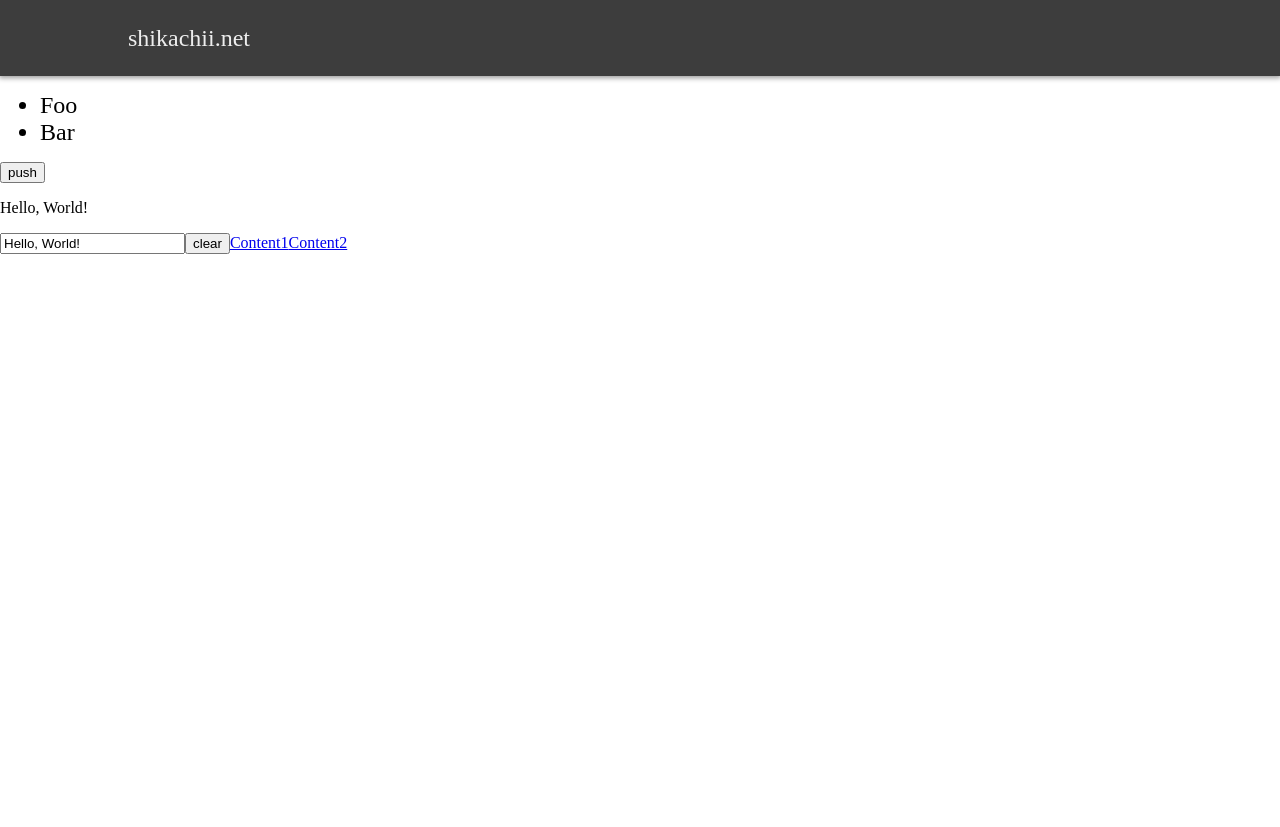
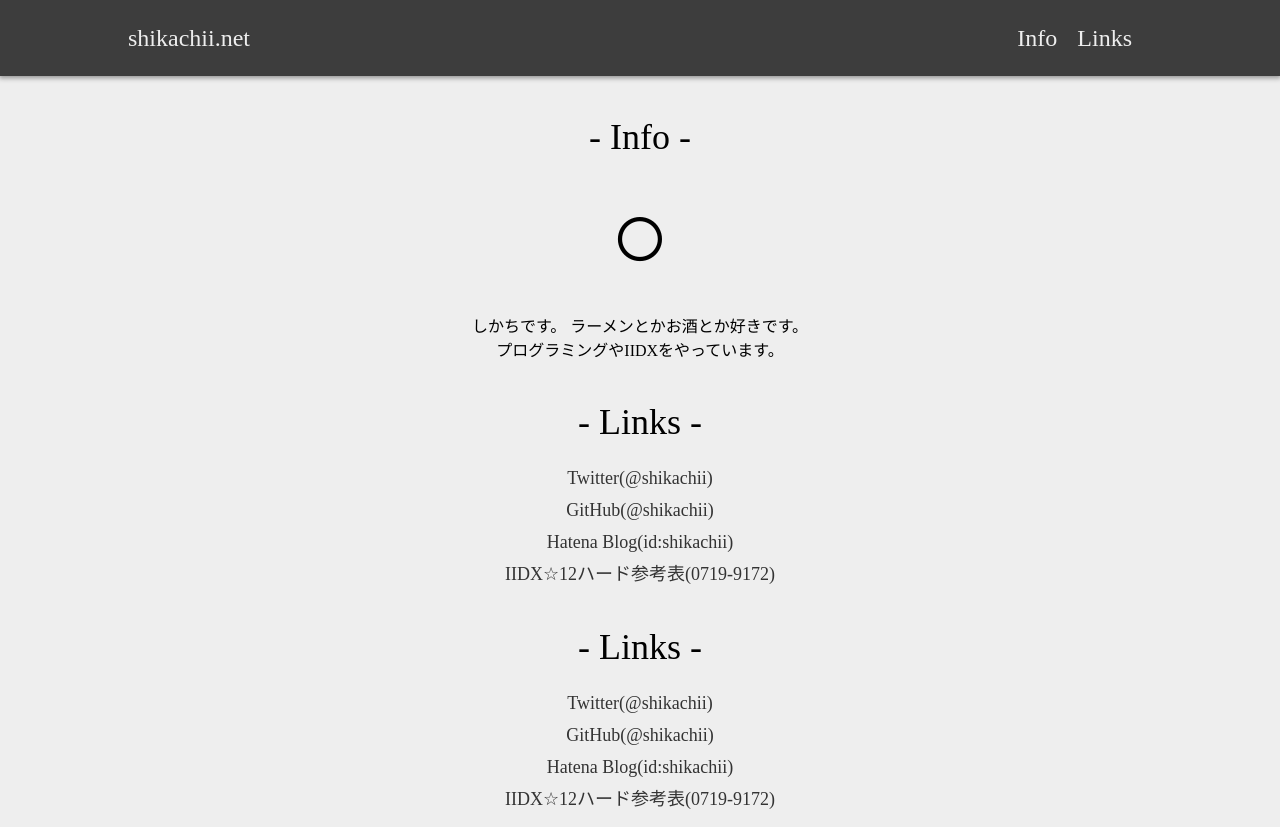
Before and after one commit to shikachii/shikachii.net, a Vue app: page /links in a window 1280 px wide. Before the commit the page ends 800 px from the top, so only its background shows below. Built offline with nearby package versions, Linux system fonts and the light colour scheme.

Commit message:
[add feat] InfoコンポーネントとLinksコンポーネントを追加

```diff
--- a/src/App.vue
+++ b/src/App.vue
@@ -1,8 +1,9 @@
 <template>
   <div id="app">
 		<myheader></myheader>
+		<!--
 		<ul>
-			<li v-for="item in items" :key="item">
+			<li v-for="(item, index) in items" :key="index">
 				{{ item.message }}
 			</li>
 		</ul>
@@ -12,44 +13,48 @@
 		<p v-else>no text</p>
 		<input type="text" v-model="msg">
 		<button @click="clear()">clear</button>
+		-->
 
-		<router-link to="/content1">Content1</router-link>
-		<router-link to="/content2">Content2</router-link>
-		<router-view></router-view>
+		<Info class="view" />
+		<Links class="view" />
+
+		<router-view :message="msg" class="view"></router-view>
   </div>
 </template>
 
 <script lang="ts">
 import { Component, Vue } from 'vue-property-decorator';
-import myheader from './components/header'
+import myheader from './components/header.vue'
+import Info from './components/Info.vue'
+import Links from './components/Links.vue'
 
 @Component({
   components: {
     myheader,
+		Info,
+		Links,
   },
-	data() {
-		return {
-			items: [
+})
+export default class App extends Vue {
+	items: object[] = [
 		{ message: 'Foo' },
-				{ message: 'Bar' }
-			],
-			msg: 'Hello, World!'
-		}
-	},
-	methods: {
+		{ message: 'Bar' },
+	]
+	public msg: string = 'Hello, World!'
+
 	clear() {
 		this.msg = ''
-		},
+	}
+
 	push(){
 		this.items.push({ message: 'New' })
 	}
 }
-})
-export default class App extends Vue { }
 </script>
 
 <style>
 body {
+	background: #eee;
 	margin: initial;
 }
 li {
@@ -59,4 +64,26 @@ li {
 	width: 80%;
 	margin: 0 auto;
 }
+
+.content {
+	margin-top: 40px;
+	width: 400px;
+	text-align: center;
+}
+
+.title {
+	font-size: 36px;
+}
+
+a {
+	color: #333;
+	text-decoration: none;
+	transition: color 500ms;
+}
+
+a:hover {
+	color: #888;
+	transition: color 500ms;
+}
+
 </style>
--- /dev/null
+++ b/src/components/Content.vue
@@ -0,0 +1,33 @@
+<template>
+	<div class="content">
+		<div class="title">Title</div>
+	{{message}}
+		<button @click="show()">show</button>
+	</div>
+</template>
+
+<script lang="ts">
+import { Component, Prop, Vue } from 'vue-property-decorator';
+
+@Component
+export default class Content extends Vue {
+	@Prop()
+	public message?: string
+
+	show(){
+		alert(this.message)
+	}
+
+}
+</script>
+
+<style scoped>
+.content {
+	color: #333;
+}
+
+.title {
+	font-size: 36px;
+	border-bottom: 1px solid #CCC;
+}
+</style>
--- /dev/null
+++ b/src/components/Info.vue
@@ -0,0 +1,29 @@
+<template>
+	<div id="info" class="content">
+		<div class="title">- Info -</div>
+		<div class="icon">
+			○
+		</div>
+		<div class="description">
+			しかちです。
+			ラーメンとかお酒とか好きです。<br>
+			プログラミングやIIDXをやっています。
+		</div>
+	</div>
+</template>
+
+<script lang="ts">
+import { Component, Vue } from 'vue-property-decorator';
+@Component
+export default class Info extends Vue { }
+</script>
+
+<style scoped>
+#info {
+}
+
+.icon {
+	margin: 20px;
+	font-size: 100px;
+}
+</style>
--- /dev/null
+++ b/src/components/Links.vue
@@ -0,0 +1,42 @@
+<template>
+	<div id="links" class="content">
+		<div class="title">- Links -</div>
+		<div class="description">
+			<ul>
+				<li><a href="https://twitter.com">Twitter(@shikachii)</a></li>
+				<!--<li><span class="qr-code">■</span></li>-->
+				<li><a href="https://github.com">GitHub(@shikachii)</a></li>
+				<li><a href="https://shikachii.hatenablog.com">Hatena Blog(id:shikachii)</a></li>
+				<li><a href="https://sp12.iidx.app/sheets/0719-9172/hard">IIDX☆12ハード参考表(0719-9172)</a></li>
+			</ul>
+		</div>
+	</div>
+</template>
+
+<script lang="ts">
+import { Component, Vue } from 'vue-property-decorator';
+@Component
+export default class Links extends Vue { }
+</script>
+
+<style scoped>
+ul {
+	margin-top: 20px;
+	padding: initial;
+	list-style-type: none;
+}
+
+.description li a {
+	font-size: 18px;
+}
+
+.description li {
+	margin-bottom: 5px;
+}
+
+.qr-code {
+	display: none;
+	font-size: 200px;
+}
+
+</style>
--- a/src/components/content.vue
+++ /dev/null
@@ -1,5 +0,0 @@
-<template>
-	<div>
-		Content
-	</div>
-</template>
--- a/src/components/header.vue
+++ b/src/components/header.vue
@@ -1,15 +1,15 @@
 <template>
 	<div id="header">
 		<div class="view">
-			<div id="title" class="info">shikachii.net</div>
-<!--
+			<div id="title" class="info">
+				<router-link to="/">shikachii.net</router-link>
+			</div>
 			<div class="nav info">
 				<ul>
-					<li><a>Info</a></li>
-					<li><a>Links</a></li>
+					<li><router-link to="/info">Info</router-link></li>
+					<li><router-link to="/links">Links</router-link></li>
 				</ul>
 			</div>
--->
 		</div>
 	</div>
 </template>
@@ -40,4 +40,8 @@ ul {
 	margin: initial;
 	padding: initial;
 }
+a {
+	color: #eee;
+	text-decoration: none;
+}
 </style>
```
Also changed, not shown: src/router.ts (+8 -2 lines). Lines whose indentation alone changed are shown as unchanged.
